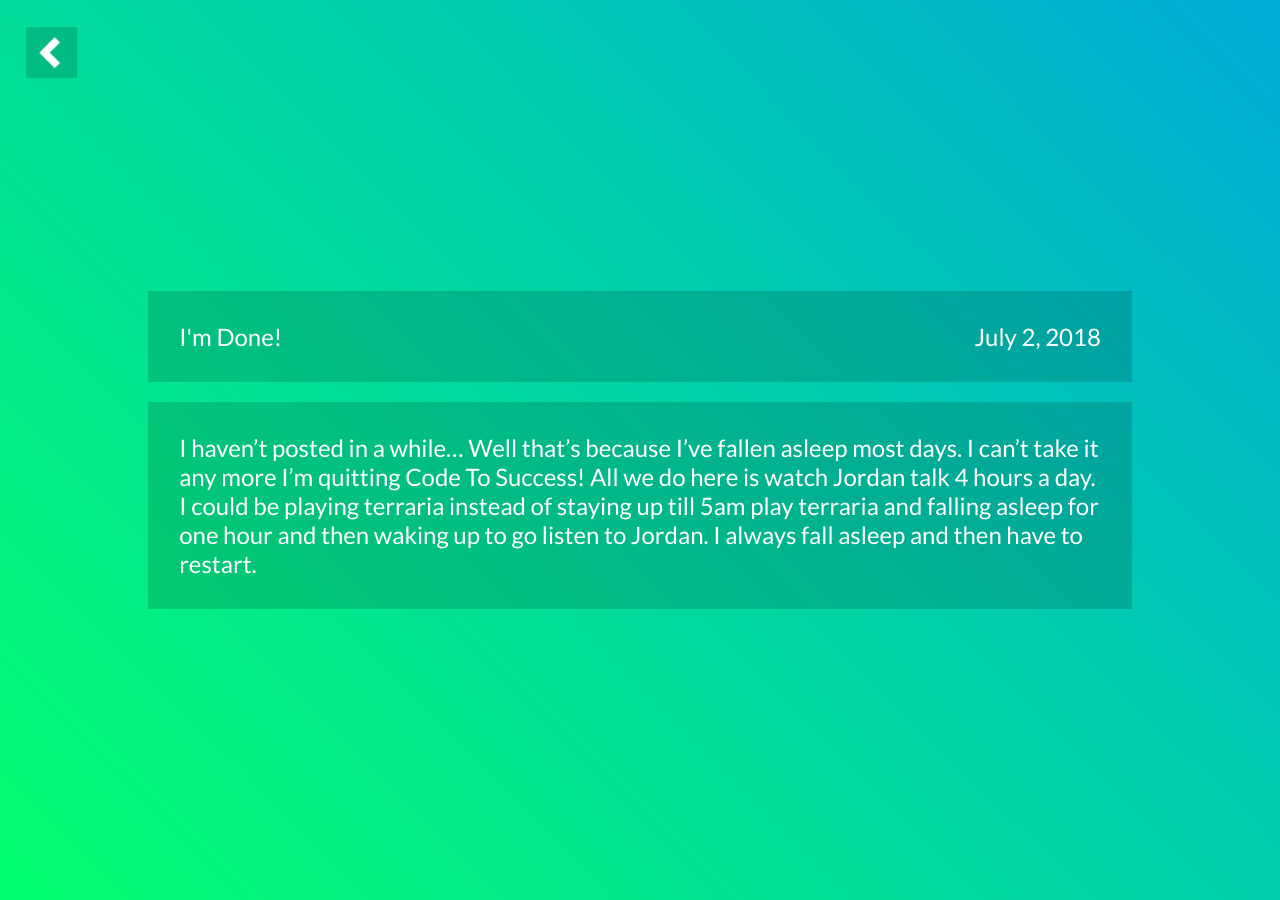
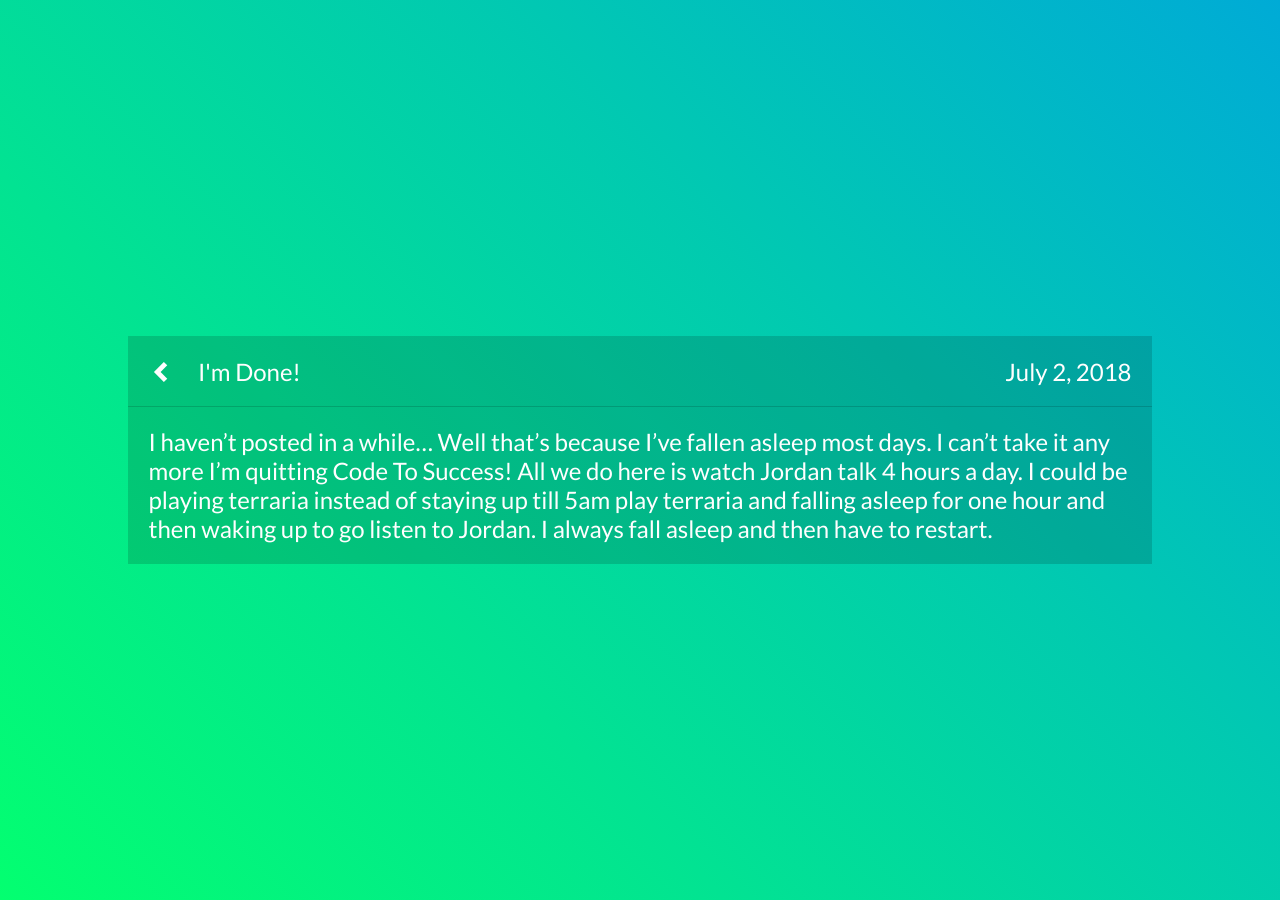
Before and after one commit to CarterWilde/Simple-Jekyll-Blog, a Jekyll site: the page built from _posts/2018-07-6-im-done.markdown, in a window 1280 px wide. Built offline with Jekyll 4.4.1, drawn with Linux system fonts in a browser that asks for light colours.

Commit message:
Added a better back button

```diff
--- a/_layouts/post.html
+++ b/_layouts/post.html
@@ -1,11 +1,11 @@
 ---
 layout: default
 ---
-<a href="/" class="back-button"></a>
 <div class="wrapper">
   <div href="{{ page.url }}" class="post">
     <div class="overlay-section title">
-      <p>{{ page.title }}</p>
+      <a href="/" class="previous"></a>
+      <p class="text">{{ page.title }}</p>
       <p class="date">{{ page.date | date: "%B %-d, %Y" }}</p>
     </div>
     <div class="overlay-section">
--- a/_sass/variables.sass
+++ b/_sass/variables.sass
@@ -1,3 +1,4 @@
 $overlay-color: rgba(0, 0, 0, .15)
 $font-color: #FeFeFe
 $highlight-color: rgba(255, 255, 255, .4)
+$underline: 1px solid rgba(0, 0, 0, .15)
--- a/css/master.sass
+++ b/css/master.sass
@@ -42,21 +42,23 @@ body
     font-size: 2em
     background-color: $overlay-color
     text-decoration: none
-    border-bottom: 1px solid rgba(0, 0, 0, .15)
+    border-bottom: $underline
     &:last-child
       border-bottom: none
   .date
     text-align: right
 .title
   display: grid
-  grid-template-columns: 1fr 1fr
-  p:nth-child(2)
+  grid-template-columns: .05fr 1fr 1fr
+  border-bottom: $underline
+  .text
+    padding-left: 5%
+  p:nth-child(3)
     text-align: right
 .post
   width: 80%
 .overlay-section
-  margin: 2%
-  padding: 3%
+  padding: 2%
   color: $font-color
   font-size: 1.5em
   background-color: $overlay-color
@@ -72,20 +74,20 @@ body
   background-size: 60%
   transform: rotate(180deg)
 .previous
-  padding: 2vw
+  padding: 1vw
   display: inline-block
   background-image: url("/assets/images/arrow.svg")
   background-repeat: no-repeat
   background-position: 58% 50%
-  background-size: 60%
+  background-size: 80%
   transform: scale(-1)
 .next
-  padding: 2vw
+  padding: 1vw
   display: inline-block
   background-image: url("/assets/images/arrow.svg")
   background-repeat: no-repeat
   background-position: 58% 50%
-  background-size: 60%
+  background-size: 80%
 .center
   display: flex
   align-items: center
```
Also changed, not shown: _posts/2018-06-4-first-day-of-code-to-success0.markdown (added, +16 -0 lines).
